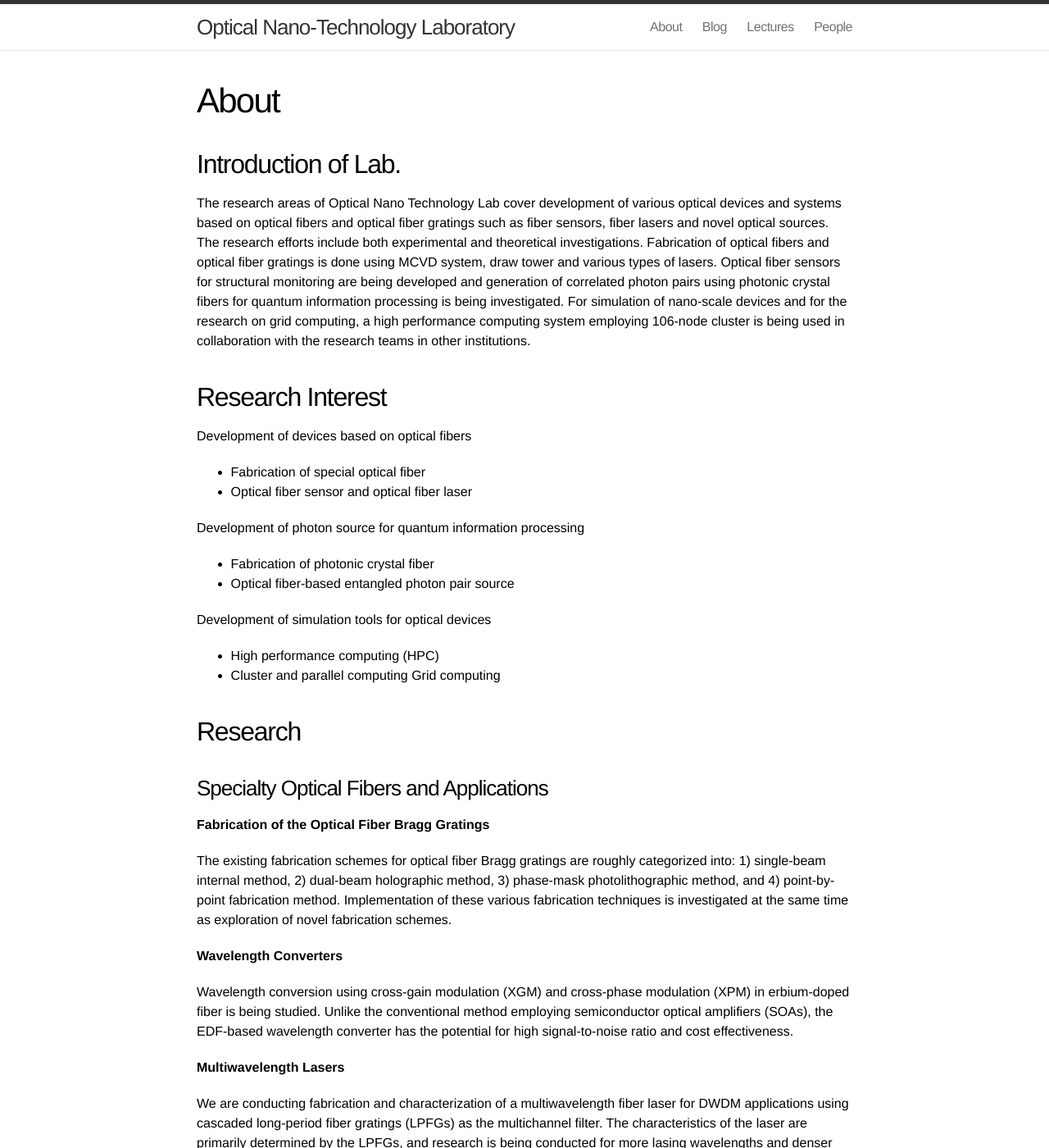
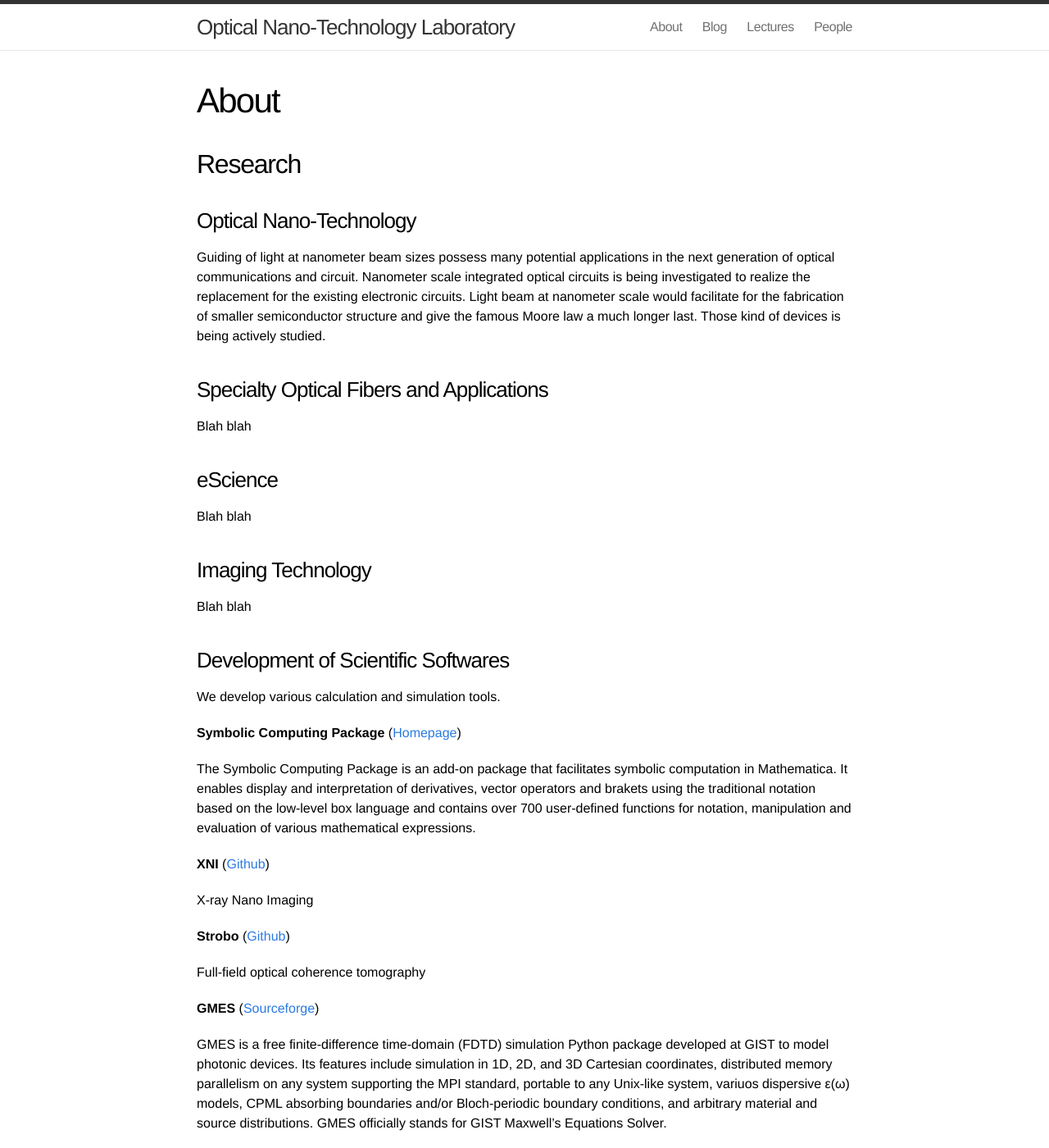
Before and after one commit to gistontl/home, a Jekyll site: the page built from about.md, in a window 1280 px wide and 1400 px high. Shown: the whole window at 82% size. Built offline with Jekyll 4.4.1, drawn with Linux system fonts in a browser that asks for light colours; some of the changed text lies outside the part shown.

Commit message:
Change about page

```diff
--- a/_config.yml
+++ b/_config.yml
@@ -8,6 +8,7 @@ laboratory_name: Optical Nano-Technology Laboratory
 affiliation_name: School of Infomation and Communications, Gwangju Institute of Science and Technology
 affiliation_city: Gwangju
 affiliation_country: Republic of Korea
+affiliation_address: Rm 405, Bldg. A, SIC, 123, Cheomdangwagi-ro(St.), Buk-gu, 500-712, Republic of Korea
 
 # Build settings
 markdown: kramdown
--- a/_includes/footer.html
+++ b/_includes/footer.html
@@ -6,15 +6,10 @@
     <p class="text">{{ site.description }}</p>
 
     <ul>
-      <li></li>
-      <li>{{ site.affiliation_name }}, {{ site.affiliation_city }}, {{ site.affiliation_country }}</li>
-      <li>Contact: <a href="mailto:{{ site.email }}">{{ site.email }}</a></li>
+      <li>{{ site.affiliation_name }}</li>
+      <li>{{ site.affiliation_address }}</li>
+      <li><a href="mailto:{{ site.email }}">{{ site.email }}</a>, subscribe <a href="{{ "/feed.xml" | prepend: site.baseurl }}">via RSS</a>, fork me on <a href="http://github.com/gistontl/homepage">GitHub</a></li>
     </ul>
-
-    <ul>
-      <li><p class="rss-subscribe">subscribe <a href="{{ "/feed.xml" | prepend: site.baseurl }}">via RSS</a></p></li>
-    </ul>
-
 
   </div>
 
--- a/about.md
+++ b/about.md
@@ -4,72 +4,68 @@ title: About
 permalink: /about/
 ---
 
-## Introduction of Lab.
-
-The research areas of Optical Nano Technology Lab cover development of various optical devices and systems based on optical fibers and optical fiber gratings such as fiber sensors, fiber lasers and novel optical sources. The research efforts include both experimental and theoretical investigations. Fabrication of optical fibers and optical fiber gratings is done using MCVD system, draw tower and various types of lasers. Optical fiber sensors for structural monitoring are being developed and generation of correlated photon pairs using photonic crystal fibers for quantum information processing is being investigated. For simulation of nano-scale devices and for the research on grid computing, a high performance computing system employing 106-node cluster is being used in collaboration with the research teams in other institutions.
-
-## Research Interest
-
-Development of devices based on optical fibers
-
-- Fabrication of special optical fiber
-- Optical fiber sensor and optical fiber laser
-
-Development of photon source for quantum information processing
-
-- Fabrication of photonic crystal fiber
-- Optical fiber-based entangled photon pair source
-
-Development of simulation tools for optical devices
-
-- High performance computing (HPC)
-- Cluster and parallel computing Grid computing
-
 ## Research
-
-
-### Specialty Optical Fibers and Applications
-
-**Fabrication of the Optical Fiber Bragg Gratings**
-
-The existing fabrication schemes for optical fiber Bragg gratings are roughly categorized into: 1) single-beam internal method, 2) dual-beam holographic method, 3) phase-mask photolithographic method, and 4) point-by-point fabrication method. Implementation of these various fabrication techniques is investigated at the same time as exploration of novel fabrication schemes.
-
-**Wavelength Converters**
-
-Wavelength conversion using cross-gain modulation (XGM) and cross-phase modulation (XPM) in erbium-doped fiber is being studied. Unlike the conventional method employing semiconductor optical amplifiers (SOAs), the EDF-based wavelength converter has the potential for high signal-to-noise ratio and cost effectiveness.
-
-**Multiwavelength Lasers**
-
-We are conducting fabrication and characterization of a multiwavelength fiber laser for DWDM applications using cascaded long-period fiber gratings (LPFGs) as the multichannel filter. The characteristics of the laser are primarily determined by the LPFGs, and research is being conducted for more lasing wavelengths and denser channel spacing.
-
-**Development of Applications of the Fiber Bragg Grating**
-
-For realization of the applications and devices with the desired characteristics using optical fiber Bragg gratings, research is being conducted on development of the optical fiber devices, e.g., dispersion compensator, reflection-type filter, optical resonator cavity, and measurement of the characteristics data.
-
-### Optical Device Simulations
-
-We develop various calculation and simulation tools for a optical/photonic device.
-
-**Lab-made Optical Device Simulation Tools**
-
-To design and optimize various types of the optical fiber and nanometer-scale waveguide devices, development of simulation tools through the various regimes is being undertaken. Using these simulation tools, optimum parameters that determine properties of the optical fiber and fiber-based devices or subwavelength waveguides can be determined.
-
-**Bigboy**
-
-Bigboy is a free program, an implementation of the Finite-Difference Time-Domain (FDTD) methods. It is designed to study the photonic device consists of dispersive material. Bigboy’s features include: 3D computations, a flexible interactive user interface based upon the GNU Guile scripting language, and output in HDF5 format. It is portable to most Unix-like systems, and supports parallel environment using MPI.
-
-Related Papers
-
-- 김현민, 전경원, 김희운, 정영주, "CO2 laser를 이용한 장주기 광섬유 격자 제작에 대한 광섬유 표면의 열전달 모델링," 한국광학회 2008 동계학술대회논문집, paper F1D-V3, pp. 253-254, 2008.
-- 전경원, 김희운, 김태훈, 정영주, "Python Implementation of the Finite-Difference Time-Domain Method," HPC Workshop 2008, 2008.
-- H. Kim, K. Chun, K. Jung, and Y. Chung, "Web-Based Interface Architecture for the Improvement of Accessibility to Computational Resources on a Cluster System," IEEE CIT 2007, pp. 218-222, 2007.
-- 김희운, 전경원, 정길수, 정영주, "클러스터 상의 계산 노드에 대한 접근성 향상을 위한 웹 기반 인터페이스 아키텍처 연구," 대한전자공학회 추계종합학술대회 논문집 2006, 제 29권 21호, paper CD063-0170, pp. 946-949, 2006.
-- K. Chun, H. Kim, K. S. Jung, and Y. Chung, "Parallel Implementation of the Finite-Difference Time-Domain Method on Cluster Environment," CIT 2006, paper 074, 2006.
-- K. Chun, H. Kim, J. Goo, and Y. Chung, "FDTD Simulation of the Nano-Scale Bent Plasmon Waveguide Structure," 2005 International Conference on Nanoscience and Nanotechnology, paper P4-14, p. 178, 2005.
-- 구진옥, 전경원, 정영주, "수정된 T-구조의 서브파장 플라즈몬 스위치의 3차원 전산모사," Photonics 2004, 단양, paper F2D4, 2004.
-- K. Chun, Y. Chung, "Parallel Implementation of the Finite-Difference Time-Domain (FDTD) Method for a Plasmon Waveguide Simulation," OECC 2004, Yokohama, paper 13P-129, pp. 368-369, 2004.
-- 전경원, 정영주, "플라즈몬 도파로를 위한 유한차 시간영역 방법의 병렬 구현," 한국광학회 동계학술발표회 2004, paper TE-V13, pp. 108-109, 2004.
 
 ### Optical Nano-Technology
 
 Guiding of light at nanometer beam sizes possess many potential applications in the next generation of optical communications and circuit. Nanometer scale integrated optical circuits is being investigated to realize the replacement for the existing electronic circuits. Light beam at nanometer scale would facilitate for the fabrication of smaller semiconductor structure and give the famous Moore law a much longer last. Those kind of devices is being actively studied.
+
+### Specialty Optical Fibers and Applications
+
+Blah blah
+
+### eScience
+
+Blah blah
+
+### Imaging Technology
+
+Blah blah
+
+### Development of Scientific Softwares
+
+We develop various calculation and simulation tools.
+
+**Symbolic Computing Package** ([Homepage](http://symbcomp.gist.ac.kr))
+
+ The Symbolic Computing Package is an add-on package that facilitates symbolic computation in Mathematica. It enables display and interpretation of derivatives, vector operators and brakets using the traditional notation based on the low-level box language and contains over 700 user-defined functions for notation, manipulation and evaluation of various mathematical expressions.
+
+**XNI** ([Github](http://github.com/hyounggyu/xni))
+
+X-ray Nano Imaging
+
+**Strobo** ([Github](http://github.com/hyounggyu/strobo))
+
+Full-field optical coherence tomography
+
+**GMES** ([Sourceforge](http://sourceforge.net/projects/gmes/))
+
+GMES is a free finite-difference time-domain (FDTD) simulation Python package developed at GIST to model photonic devices. Its features include simulation in 1D, 2D, and 3D Cartesian coordinates, distributed memory parallelism on any system supporting the MPI standard, portable to any Unix-like system, variuos dispersive ε(ω) models, CPML absorbing boundaries and/or Bloch-periodic boundary conditions, and arbitrary material and source distributions. GMES officially stands for GIST Maxwell’s Equations Solver.
+
+**Vector FEM** ([Github](http://github.com/gistontl/vfem))
+
+To design and optimize various types of the optical fiber and nanometer-scale waveguide devices, development of simulation tools through the various regimes is being undertaken. Using these simulation tools, optimum parameters that determine properties of the optical fiber and fiber-based devices or subwavelength waveguides can be determined.
+
+**Bigboy** ([Sourceforge](http://sourceforge.net/projects/bigboy/))
+
+Bigboy is a free program, an implementation of the Finite-Difference Time-Domain (FDTD) methods. It is designed to study the photonic device consists of dispersive material. Bigboy’s features include: 3D computations, a flexible interactive user interface based upon the GNU Guile scripting language, and output in HDF5 format. It is portable to most Unix-like systems, and supports parallel environment using MPI.
+
+## Publications
+
+- [Journals](http://fdlab.gist.ac.kr/pubaccess/publications/list.asp?kind=journal)
+- [Conferences](http://fdlab.gist.ac.kr/pubaccess/publications/list.asp?kind=conference)
+
+## Projects
+
+- NCRC
+- 특화
+- KAIST
+- 삼성
+
+## Other useful codes
+
+- [GIST thesis latex template](https://github.com/ruddyscent/gist-thesis)
+
+## Homepage archives
+
+- [Archives](/archives/)
```
Also changed, not shown: people.md (+0 -2 lines), README.md.
